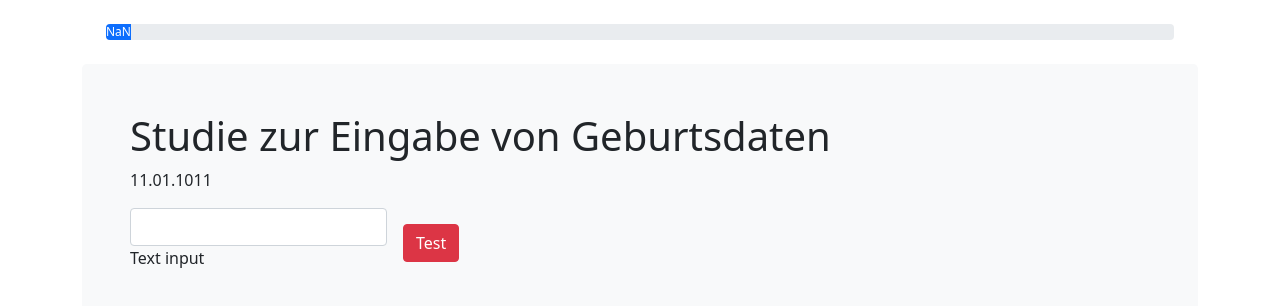
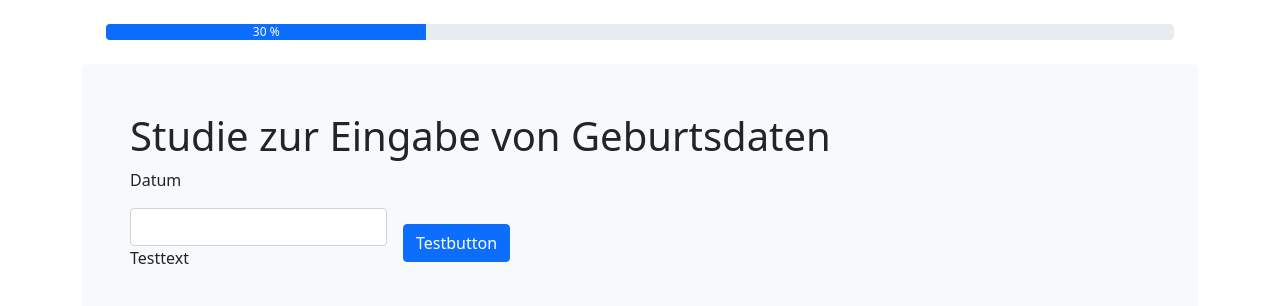
Before and after one commit to schubertn/Birthdate-Study, a React (Vite) app: page /study in a window 1280 px wide. Shown: the top 306 px of the page. Built offline with nearby package versions, Linux system fonts and the light colour scheme.

Commit message:
:sparkles: Progressbar now working with localstorage

```diff
--- a/src/routes/Demographics.jsx
+++ b/src/routes/Demographics.jsx
@@ -1,5 +1,29 @@
-const Demographics = () => {
-  return <h1>Demographics</h1>;
-};
+import { Link } from "react-router-dom";
 
-export default Demographics;
+export default function Demographics() {
+  localStorage.clear();
+
+  return (
+    <div className="container">
+      <div className="m-4">
+        <div className="progress">
+          <div className="progress-bar" style={{ width: "80%" }}>
+            80%
+          </div>
+        </div>
+      </div>
+
+      <div className="p-5 my-4 bg-light rounded-3">
+        <h1>Studie zur Eingabe von Geburtsdaten</h1>
+        <p>
+          Hier werden weitere Fragen gestellt. Es fehlt vorher noch die
+          subjektive Einschätzung der Eingabemethoden.
+        </p>
+
+        <Link to="/Study" className="btn btn-primary" role="button">
+          Test zurück zur Studie
+        </Link>
+      </div>
+    </div>
+  );
+}
--- a/src/routes/Home.jsx
+++ b/src/routes/Home.jsx
@@ -1,6 +1,8 @@
 import { Link } from "react-router-dom";
 
 export default function Home() {
+  localStorage.clear();
+
   return (
     <div className="container">
       <div className="m-4">
--- a/src/routes/Study.jsx
+++ b/src/routes/Study.jsx
@@ -1,7 +1,7 @@
-let btnType;
-let randomDate;
-let barpercentage;
+//import { useState } from "react";
+import { Link } from "react-router-dom";
 
+/**
 function setTestValues() {
   var btnTypes = [
     "btn btn-primary",
@@ -12,41 +12,78 @@ function setTestValues() {
   btnType = btnTypes[Math.floor(Math.random() * btnTypes.length)];
   var dates = ["11.01.1011", "22.02.2022", "33.03.3033"];
   randomDate = dates[Math.floor(Math.random() * dates.length)];
-
-  barpercentage = barpercentage + 10;
 }
+*/
 
 export default function Study() {
-  setTestValues();
-  // TODO: make barpercentage work -> carry variables through submit and reload of the page
+  var progress = parseInt(localStorage.getItem("progress")) || 20;
+  progress = progress + 10;
+  var counter = parseInt(localStorage.getItem("counter")) || 0;
 
+  /**
+  var btnTypes = [
+    "btn btn-primary",
+    "btn btn-secondary",
+    "btn btn-success",
+    "btn btn-danger",
+  ];
+  var dates = ["11.01.1011", "22.02.2022", "33.03.3033"];
+  const [color, setColor] = useState("btn btn-primary");
+  const [date, setDate] = useState("22.02.2022");
+  */
+
+  if (counter >= 5) {
+    //localStorage.removeItem("progress");
+    //localStorage.removeItem("counter");
+    return (
+      <div className="container">
+        <div className="p-5 my-4 bg-light rounded-3">
+          <h1>Studie zur Eingabe von Geburtsdaten</h1>
+          <p>
+            Der erste Teil der Studie ist beendet. Jetzt kommen noch Fragen.
+            Diese Seite ist nur vorübergehend hier. Später sollen an dieser
+            Stelle einfach nur die Daten der Studie gespeichert werden.
+          </p>
+          <Link to="/Demographics" className="btn btn-primary" role="button">
+            Weiter zu den Fragen
+          </Link>
+        </div>
+      </div>
+    );
+  } else {
+    counter = counter + 1;
     return (
       <div className="container">
         <div className="m-4">
           <div className="progress">
             <div
               className="progress-bar"
-            style={{ width: { barpercentage } + "%" }}
+              style={{ width: "" + progress + "%" }}
             >
-            {barpercentage}
+              {progress} %
             </div>
           </div>
         </div>
         <div className="p-5 my-4 bg-light rounded-3">
           <h1>Studie zur Eingabe von Geburtsdaten</h1>
-
           <form>
-          <p>{randomDate}</p>
+            <p>Datum</p>
             <div className="row align-items-center g-3">
               <div className="col-auto">
                 <input type="text" id="typeText" className="form-control" />
                 <label className="form-label" htmlFor="typeText">
-                Text input
+                  Testtext
                 </label>
               </div>
               <div className="col-auto">
-              <button type="submit" className={btnType}>
-                Test
+                <button
+                  className="btn btn-primary"
+                  onClick={() => {
+                    localStorage.setItem("progress", progress.toString());
+                    localStorage.setItem("counter", counter.toString());
+                  }}
+                >
+                  Testbutton
                 </button>
               </div>
             </div>
@@ -55,3 +92,4 @@ export default function Study() {
       </div>
     );
   }
+}
```
Lines whose indentation alone changed are shown as unchanged.
